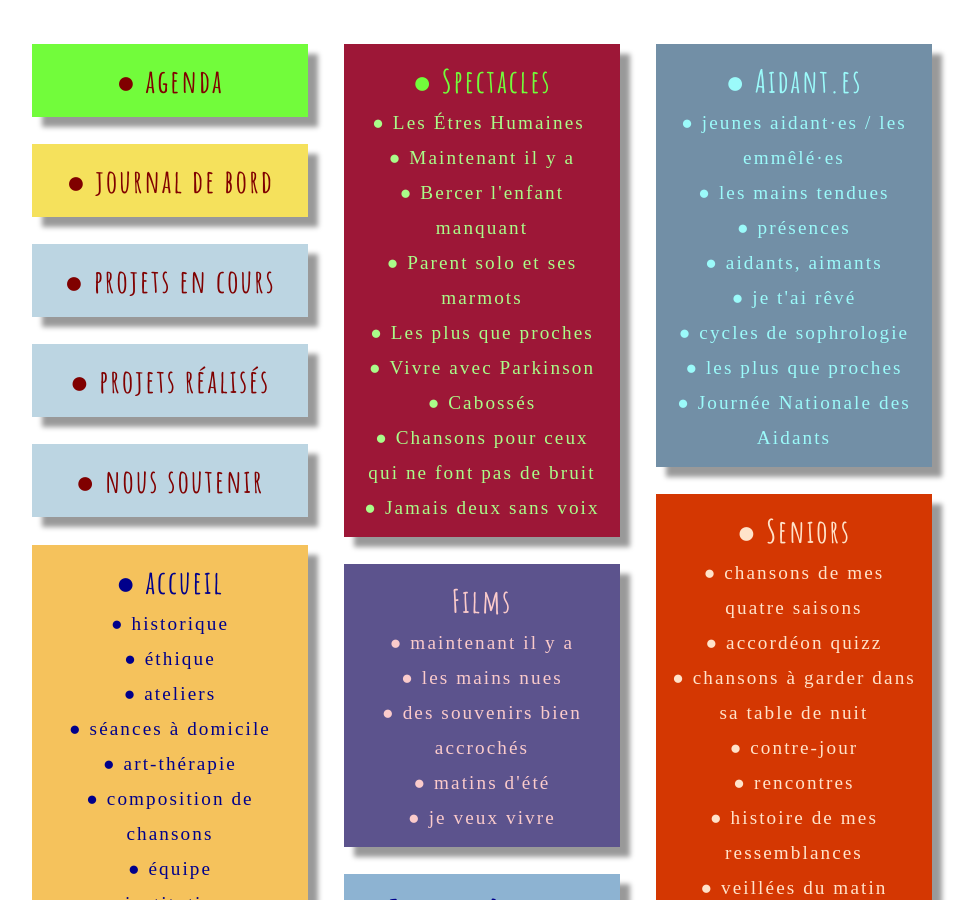
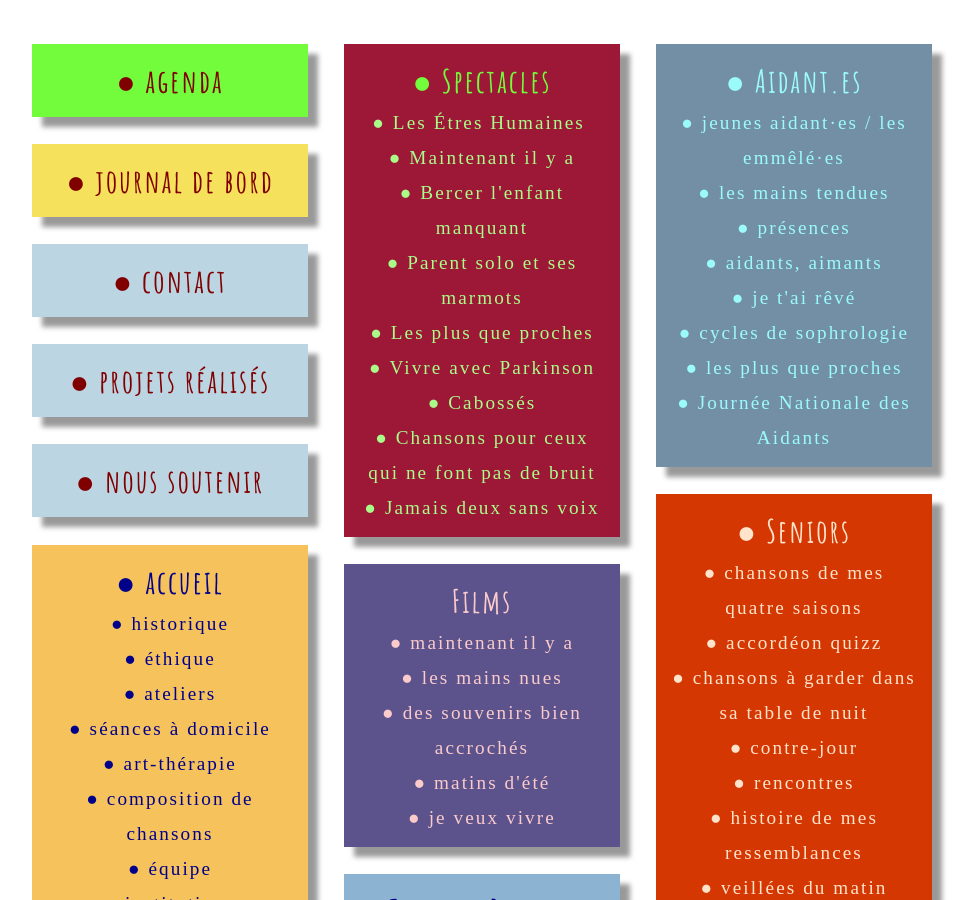
Before and after one commit to leshnik/revertouthaut, a Jekyll site: the page built from index.html, in a window 1280 px wide and 900 px high, scrolled down 8510 px. Shown: the whole window, without its empty margins (158-1134 px from the left). Built offline with Jekyll 4.4.1, drawn with Linux system fonts in a browser that asks for light colours.

Commit message:
navlist2 contact in 3rd position, remove projets en cours

```diff
--- a/_includes/NavListCards2.html
+++ b/_includes/NavListCards2.html
@@ -12,7 +12,7 @@
     </p>
 
       <p class="shadow" style="background: #bcd5e2; width: 28ch">
-        <a style="color: #800000" class="nav-list-heading subtlehover" href="/projets-en-cours-2024">●&nbsp;projets en cours</a><br>
+        <a style="color: #800000" class="nav-list-heading subtlehover" href="/contact">●&nbsp;contact</a><br>
       </p>
 
       <p class="shadow" style="background: #bcd5e2; width: 28ch">
```
